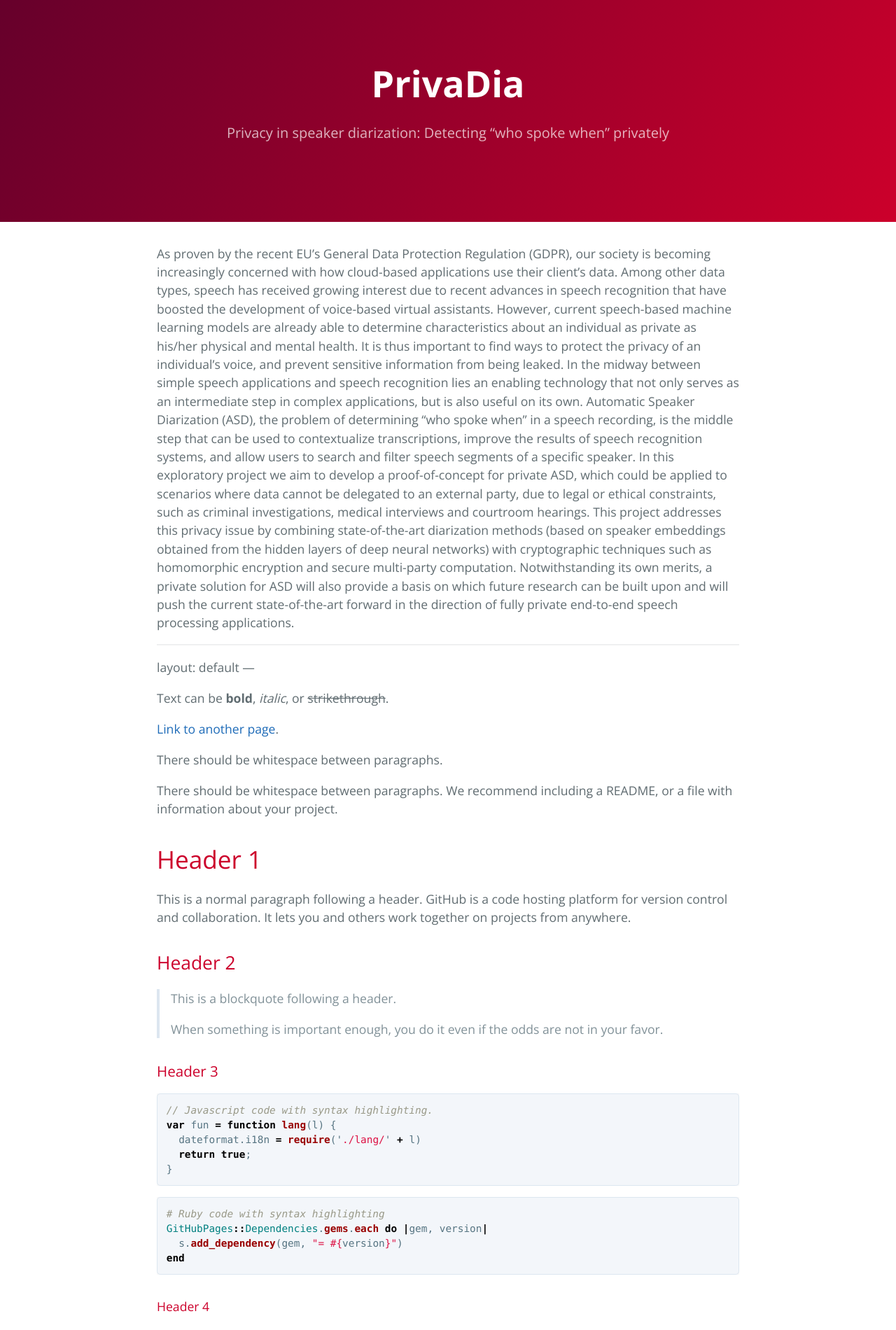
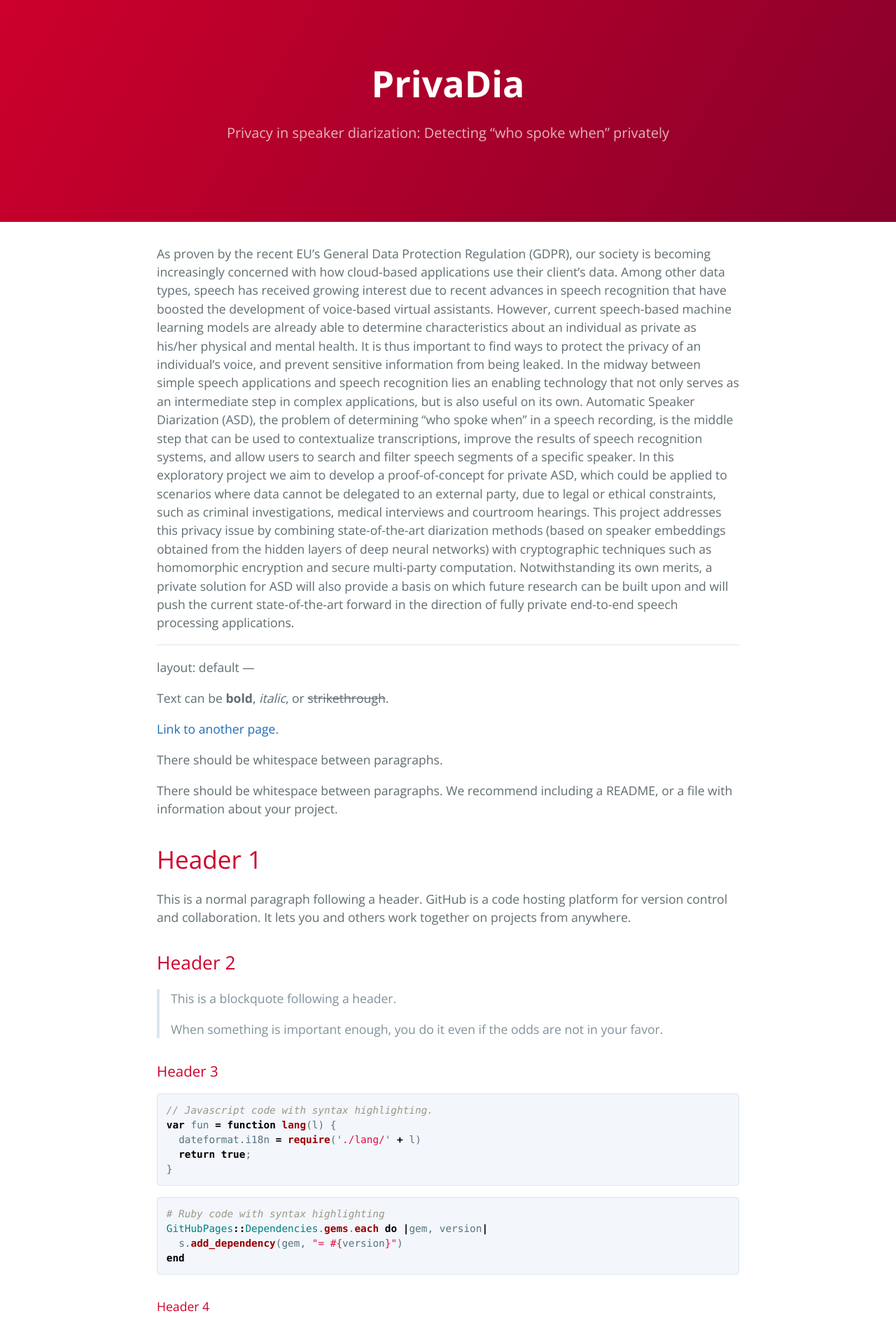
Before and after one commit to fsept11/PRIVADIA, a Jekyll site: the page built from index.md, in a window 1280 px wide. Shown: the top 1900 px of the page at 70% size. Built offline with Jekyll 4.4.1, drawn with Linux system fonts in a browser that asks for light colours; our own code applies the rules of GitHub Pages for plain Markdown files.

Commit message:
Update variables.scss

```diff
--- a/_sass/variables.scss
+++ b/_sass/variables.scss
@@ -6,8 +6,8 @@ $medium-breakpoint: 42em !default;
 $header-heading-color: #fff !default;
 //$header-bg-color: #159957 !default;
 //$header-bg-color-secondary: #155799 !default;
-$header-bg-color: #cc002b !default;
-$header-bg-color-secondary: #66002b !default;
+$header-bg-color: #88002b !default;
+$header-bg-color-secondary: #cc002b !default;
 
 // Text
 //$section-headings-color: #159957 !default;
```
